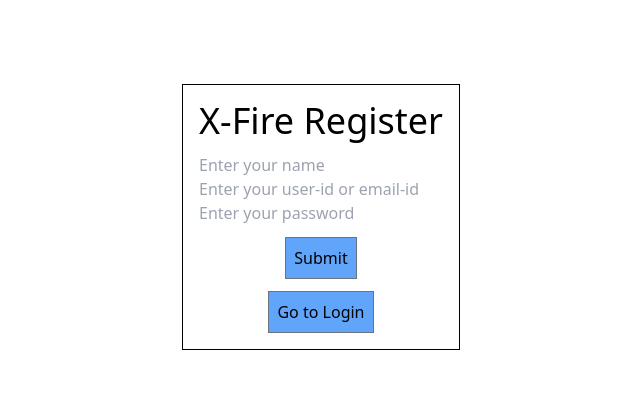
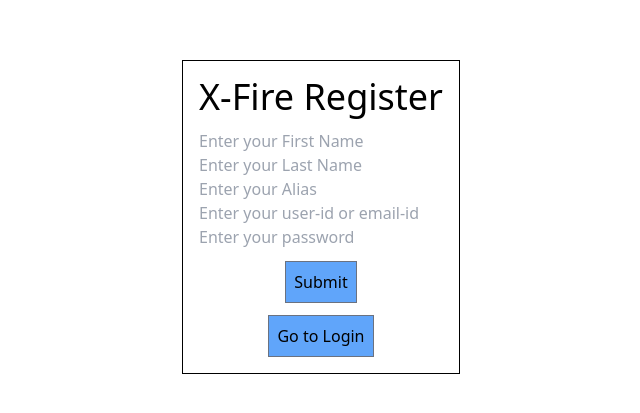
Before and after one commit to hitesh0902/xfire-ui, a React (Create React App) app: page /auth/register in a window 1280 px wide. Shown: the part 183-596 px from the top of the page, without its empty margins (319-959 px from the left). Built offline with nearby package versions, Linux system fonts and the light colour scheme.

Commit message:
replace name field with first name & last name fields and add alias field.

```diff
--- a/src/routes/auth/RegisterRoute.tsx
+++ b/src/routes/auth/RegisterRoute.tsx
@@ -33,7 +33,17 @@ const RegisterRoute = () => {
         <h1 className='text-4xl mb-3'>X-Fire Register</h1>
         <div>
           <XFTextField
-            placeHolder='Enter your name'
+            placeHolder='Enter your First Name'
+            type='text'
+            onChange={(e) => setName(e.target.value)}
+          />
+          <XFTextField
+            placeHolder='Enter your Last Name'
+            type='text'
+            onChange={(e) => setName(e.target.value)}
+          />
+          <XFTextField
+            placeHolder='Enter your Alias'
             type='text'
             onChange={(e) => setName(e.target.value)}
           />
```
